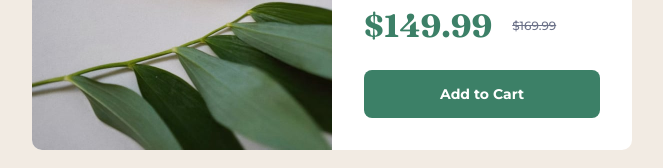
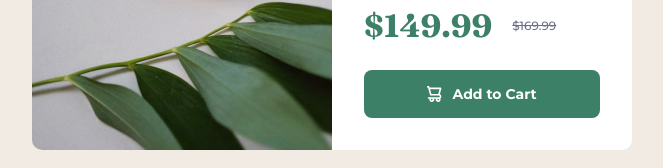
Before and after one commit to dj-drakos/fem-product-preview-card-component, a React (Create React App) app: page / in a window 1280 px wide. Shown: the part 465-633 px from the top of the page, without its empty margins (308-971 px from the left). Built offline with nearby package versions, Linux system fonts and the light colour scheme.

Commit message:
add button styling

```diff
--- a/src/App.css
+++ b/src/App.css
@@ -64,6 +64,10 @@
 
 button  {
   height: 48px;
+  display: flex;
+  align-items: center;
+  justify-content: center;
+  column-gap: 10px;
   font-family: inherit;
   font-size: inherit;
   font-weight: 700;
@@ -73,6 +77,9 @@ button  {
   border-radius: 8px;
 }
 
+button:active {
+  background: hsl(156, 59%, 25%);
+}
 
 .attribution {
   padding: 3px;
--- a/src/App.js
+++ b/src/App.js
@@ -28,6 +28,7 @@ function App() {
           </p>
 
           <button>
+            <img src='./icon-cart.svg' alt='Cart Icon' />
           Add to Cart
           </button>
         </section>
```
